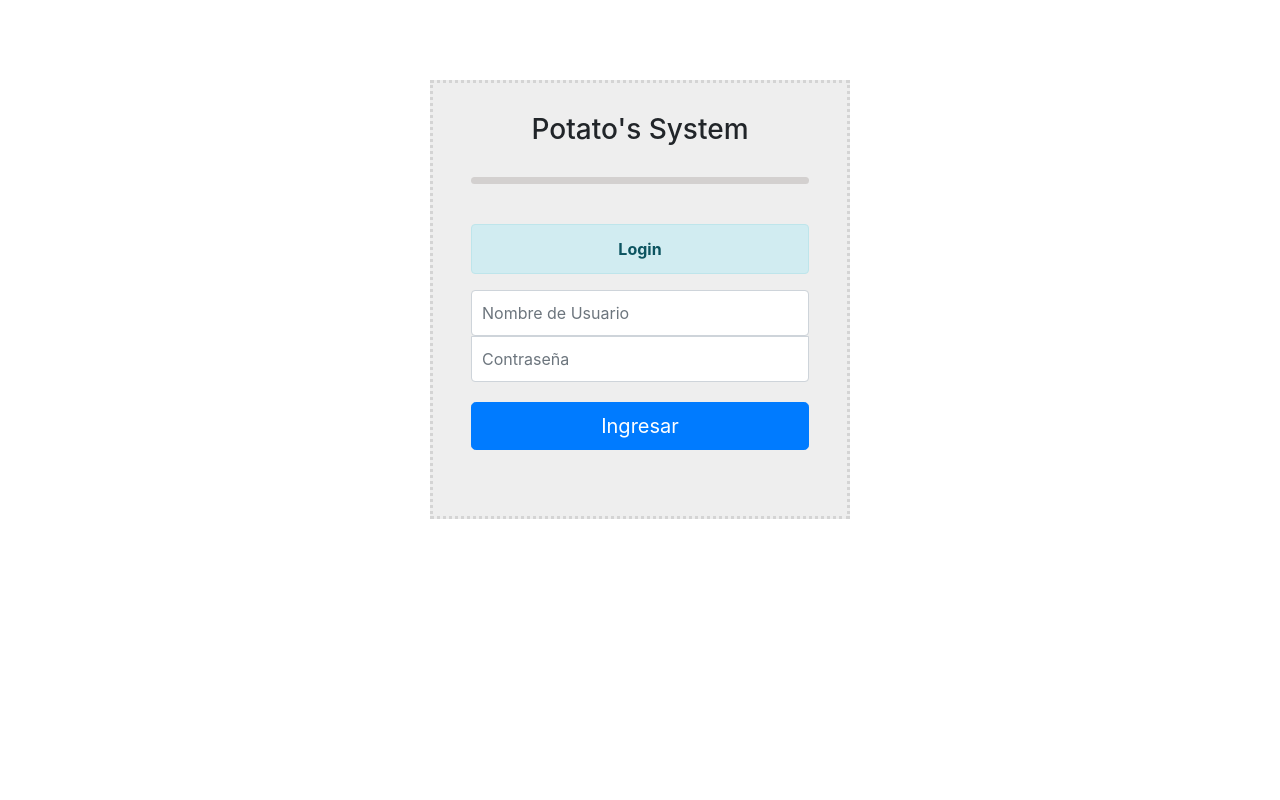
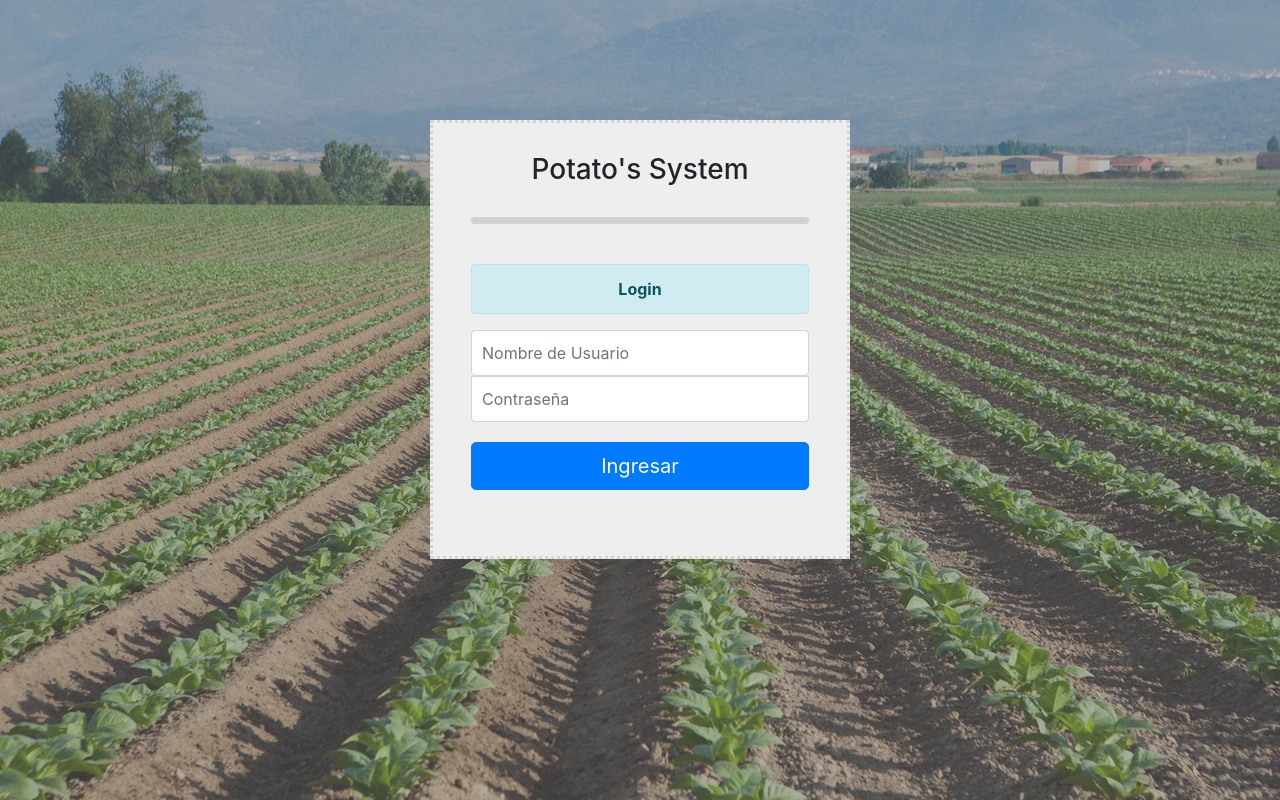
Before and after one commit to DevCamilo/FarmSystem-FrontEnd, an Angular app: page /login in a window 1280 px wide. Built offline with nearby package versions, Linux system fonts and the light colour scheme.

Commit message:
:bar_chart: More Style to Login :bar_chart:

```diff
--- a/src/app/components/home/home.component.html
+++ b/src/app/components/home/home.component.html
@@ -1,6 +1,6 @@
 <nav class="navbar navbar-expand-lg navbar-dark bg-dark">
   <div class="container">
-    <a class="navbar-brand" href="index.html">Potatos System</a>
+    <a class="navbar-brand">Potatos System</a>
     <button class="navbar-toggler navbar-toggler-right" type="button" data-toggle="collapse" data-target="#navbarResponsive"
       aria-controls="navbarResponsive" aria-expanded="false" aria-label="Toggle navigation">
       <span class="navbar-toggler-icon"></span>
@@ -11,10 +11,10 @@
           <a class="nav-link" routerLink="/login">Login</a>
         </li>
         <li class="nav-item">
-          <a class="nav-link" href="services.html">Registro</a>
+          <a class="nav-link" >Registro</a>
         </li>
         <li class="nav-item">
-          <a class="nav-link" href="contact.html">Contacto</a>
+          <a class="nav-link" >Contacto</a>
         </li>
       </ul>
     </div>
--- a/src/app/components/login/login.component.css
+++ b/src/app/components/login/login.component.css
@@ -1,6 +1,26 @@
+.container-fluid {
+  height: 100%;
+  width: 100%;
+  background-image: url(../../../assets/home.jpg);
+  background-position: center;
+  background-size: cover;
+  float:left;
+  position:relative;
+  overflow:hidden;
+}
+
+.filter {
+  height: 100%;
+  width: 100%;
+  position:absolute;
+  top:0;
+  bottom:0;
+  left: 0;
+  background-color: rgba(110, 110, 110, 0.5);
+}
+
 .wrapper {
-	margin-top: 80px;
-	margin-bottom: 20px;
+  padding-top: 120px;
 }
 
 .form-login {
@@ -8,11 +28,11 @@
   padding: 30px 38px 66px;
   margin: 0 auto;
   background-color: #eee;
-  border: 3px dotted rgba(0,0,0,0.1);
-  }
+  border: 3px dotted rgba(0, 0, 0, 0.1);
+}
 
 .form-login-heading {
-  text-align:center;
+  text-align: center;
   margin-bottom: 30px;
 }
 
@@ -40,4 +60,4 @@ input[type="password"] {
   border-top: 0;
   background: #D3D0CF;
   border-radius: 5px;
-  }
+}
--- a/src/app/components/login/login.component.html
+++ b/src/app/components/login/login.component.html
@@ -1,4 +1,5 @@
-<div class="container">
+<div class="container-fluid">
+    <div class="filter">
         <div class="wrapper">
             <form #usuarioForm="ngForm" (ngSubmit)="onSubmit()" class="form-login">
 
@@ -17,7 +18,7 @@
                     placeholder="Contraseña" />
 
                 <div *ngIf="errors.errorAll" class="alert alert-danger" role="alert">
-                <strong> Debe llenar todos los espacios </strong>
+                    <strong> Debe llenar todos los campos </strong>
                 </div>
 
                 <div *ngIf="errors.errorLogin" class="alert alert-danger" role="alert">
@@ -31,3 +32,4 @@
             </form>
         </div>
     </div>
+</div>
--- a/src/app/components/login/login.component.ts
+++ b/src/app/components/login/login.component.ts
@@ -11,7 +11,6 @@ export class LoginComponent implements OnInit {
   message: string;
   errors: any = {
     errorAll: false,
-    errorUser: false,
     errorLogin: false
   };
 
@@ -24,7 +23,6 @@ export class LoginComponent implements OnInit {
 
   onSubmit() {
     this.errors.errorAll = false;
-    this.errors.errorUser = false;
     this.errors.errorLogin = false;
     if (this.user.userName && this.user.password !== '') {
         //console.log(this.user);
--- a/src/styles.css
+++ b/src/styles.css
@@ -1 +1,6 @@
 /* You can add global styles to this file, and also import other style files */
+body, html {
+    height: 100%;
+    width: 100%;
+    margin: 0px;
+}
```
Lines whose indentation alone changed are shown as unchanged.
